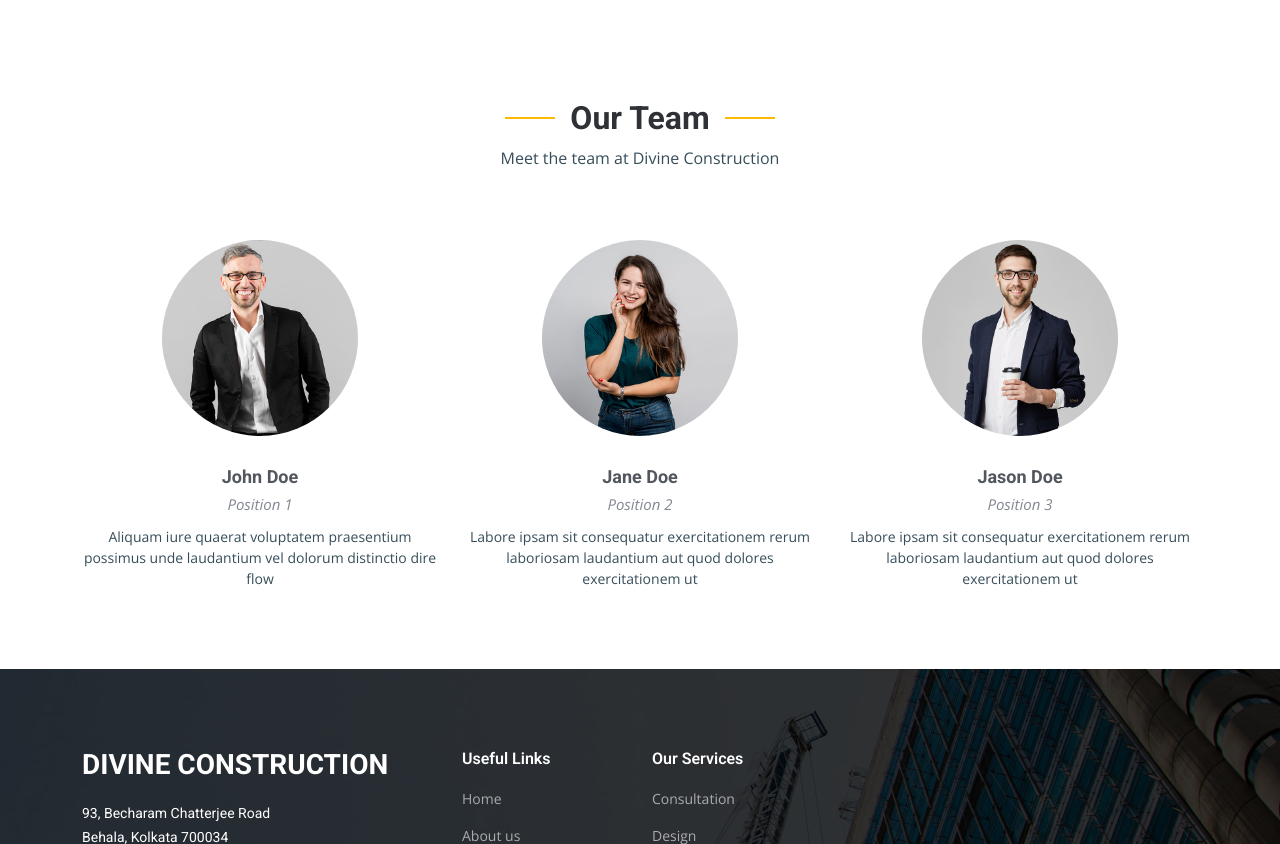
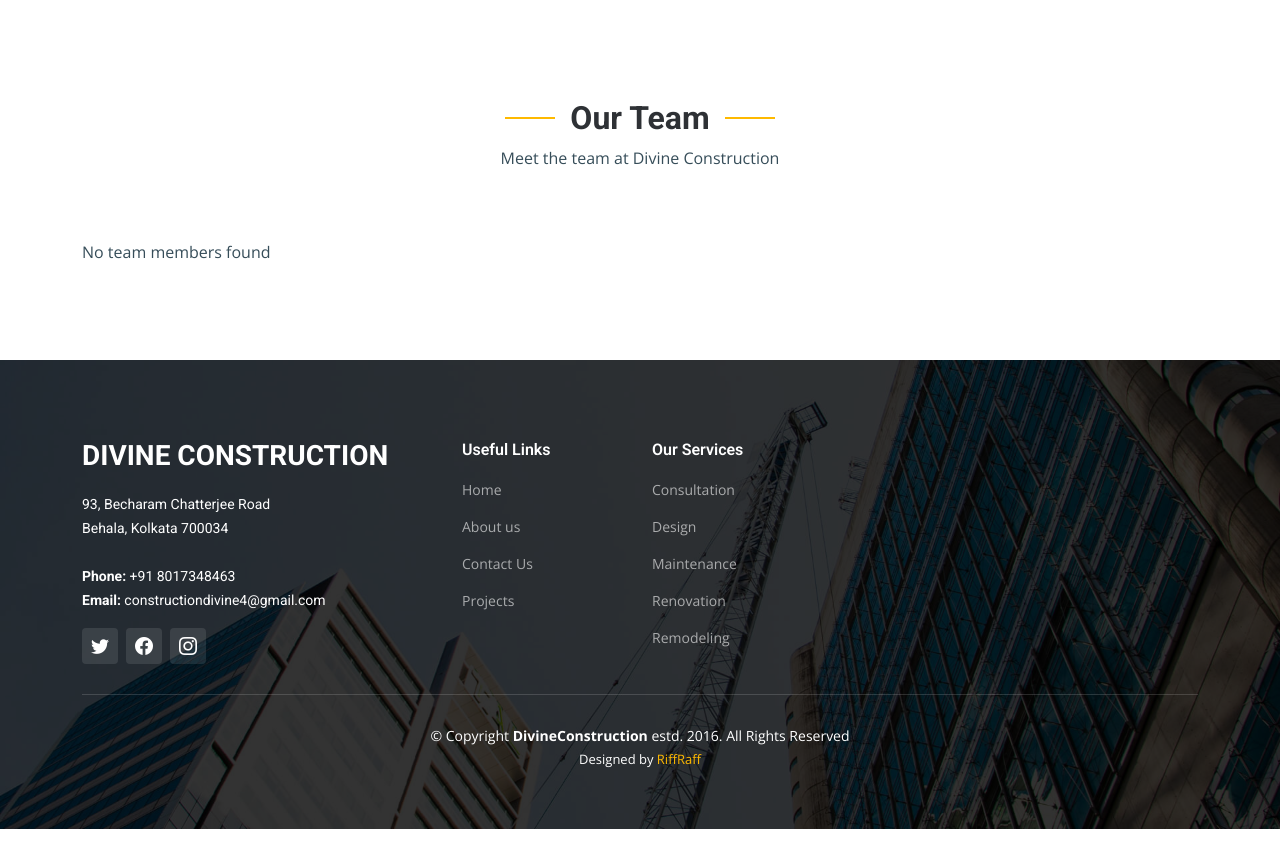
Before and after one commit to majumdersubhanu/divineconstruction, a Django app: page /about/ in a window 1280 px wide. Shown: the part 2193-3037 px from the top of the page. Run offline with Django 5.2, Linux system fonts and the light colour scheme; some libraries are stand-ins or nearby versions.

Commit message:
about us updated in backed.

```diff
--- a/app/views.py
+++ b/app/views.py
@@ -1,7 +1,7 @@
 from django.http import JsonResponse
 from django.shortcuts import render
 
-from .models import UpcomingProjects, Testimonial, Project, Quote, Enquiry
+from .models import UpcomingProjects, Testimonial, Project, Quote, Enquiry, TeamMember
 
 
 def index(request):
@@ -35,7 +35,8 @@
 
 
 def about(request):
-    return render(request, 'about.html')
+    team_members = TeamMember.objects.all()
+    return render(request, 'about.html', context={'team_members': team_members})
 
 
 def projects(request):
--- a/templates/about.html
+++ b/templates/about.html
@@ -182,45 +182,22 @@
                 </div>
 
                 <div class="row gy-5">
-
-                    <div class="col-lg-4 col-md-6 member" data-aos="fade-up" data-aos-delay="100">
+                    {% for team_member in team_members %}
+                    	<div class="col-lg-4 col-md-6 member" data-aos="fade-up" data-aos-delay="100">
                         <div class="member-img">
-                            <img src="{% static 'img/team/team-1.jpg' %}" class="img-fluid" alt="">
+                            <img src="{{ team_member.image.url }}" class="img-fluid" alt="">
 
                         </div>
                         <div class="member-info text-center">
-                            <h4>John Doe</h4>
-                            <span>Position 1</span>
-                            <p>Aliquam iure quaerat voluptatem praesentium possimus unde laudantium vel dolorum
-                                distinctio dire flow</p>
+                            <h4>{{ team_member.name}}</h4>
+                            <span>{{ team_member.position }}</span>
+                            <p>{{ team_member.bio }}</p>
                         </div>
-                    </div><!-- End Team Member -->
+                    </div>
+                    {% empty %}
+                    	<p>No team members found</p>
+                    {% endfor %}
 
-                    <div class="col-lg-4 col-md-2 member" data-aos="fade-up" data-aos-delay="200">
-                        <div class="member-img">
-                            <img src="{% static 'img/team/team-2.jpg' %}" class="img-fluid" alt="">
-
-                        </div>
-                        <div class="member-info text-center">
-                            <h4>Jane Doe</h4>
-                            <span>Position 2</span>
-                            <p>Labore ipsam sit consequatur exercitationem rerum laboriosam laudantium aut quod dolores
-                                exercitationem ut</p>
-                        </div>
-                    </div><!-- End Team Member -->
-
-                    <div class="col-lg-4 col-md-2 member" data-aos="fade-up" data-aos-delay="200">
-                        <div class="member-img">
-                            <img src="{% static 'img/team/team-3.jpg' %}" class="img-fluid" alt="">
-
-                        </div>
-                        <div class="member-info text-center">
-                            <h4>Jason Doe</h4>
-                            <span>Position 3</span>
-                            <p>Labore ipsam sit consequatur exercitationem rerum laboriosam laudantium aut quod dolores
-                                exercitationem ut</p>
-                        </div>
-                    </div><!-- End Team Member -->
                 </div>
 
             </div>
--- a/templates/contact.html
+++ b/templates/contact.html
@@ -40,7 +40,7 @@
                         <div class="info-item d-flex flex-column justify-content-center align-items-center">
                             <i class="bi bi-envelope"></i>
                             <h3>Email Us</h3>
-                            <a href="mailto:constructiondivine4@gmail.com"><p>constructiondivine4@gmail.com</p></a>
+{#                            <a href="mailto:constructiondivine4@gmail.com"><p>constructiondivine4@gmail.com</p></a>#}
                             <a href="mailto:coordinatedivine@gmail.com"><p>coordinatedivine@gmail.com</p></a>
                         </div>
                     </div><!-- End Info Item -->
```
Also changed, not shown: app/admin.py (+10 -2 lines), app/models.py (+15 -2 lines), app/migrations/0009_teammember.py (added).
